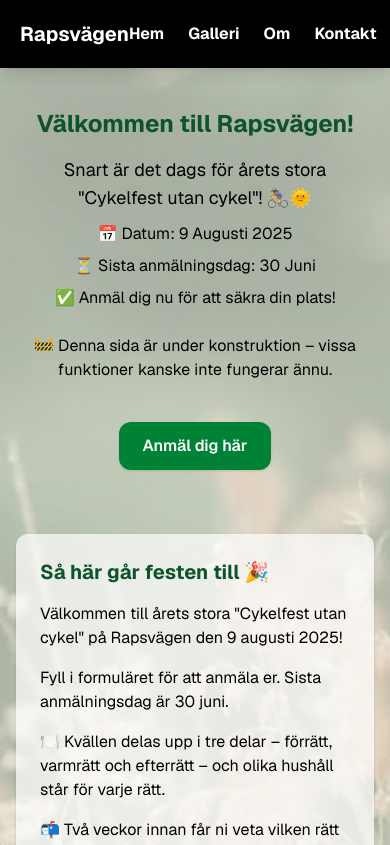
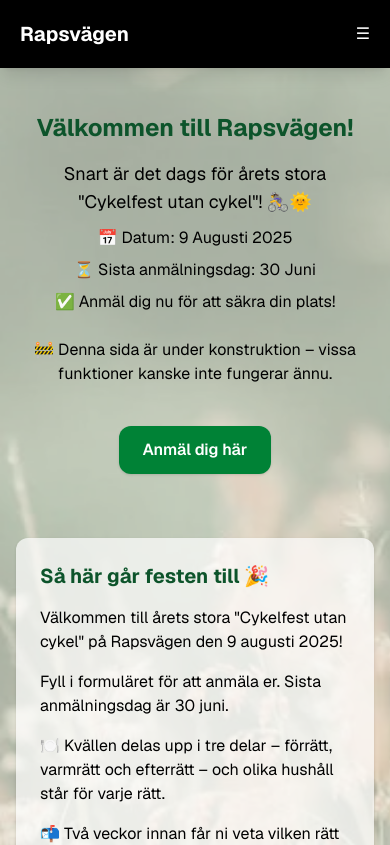
Before and after one commit to nellyolofsson/rapsvagen, a Next.js app in the folder rapsvagen/: page / in a window 390 px wide. Shown: the top 845 px of the page. Built offline with nearby package versions, Linux system fonts and the light colour scheme.

Commit message:
fixed kontkat

```diff
--- a/rapsvagen/src/app/componetns/Navbar.tsx
+++ b/rapsvagen/src/app/componetns/Navbar.tsx
@@ -1,17 +1,41 @@
+'use client';
 import Link from 'next/link';
-
+import { useState } from 'react';
 
 const Navbar = () => {
+  const [isOpen, setIsOpen] = useState(false);
+
   return (
-    <nav className="fixed top-0 left-0 w-full p-5 bg-black text-white backdrop-blur-md flex justify-between items-center z-10 shadow-lg relative">
-      <h2 className="text-xl font-bold">Rapsvägen</h2>
-      <div className="space-x-6 text-base">
-        <Link href="/" className="hover:underline font-bold">Hem</Link>
-        <Link href="/galleri" className="hover:underline font-bold">Galleri</Link>
-        <Link href="/om" className="hover:underline font-bold">Om</Link>
-        <Link href="#kontakt" className="hover:underline font-bold transition-all duration-300">Kontakt
-        </Link>
+    <nav className="fixed top-0 left-0 w-full p-5 bg-black text-white backdrop-blur-md z-10 shadow-lg">
+      <div className="flex justify-between items-center">
+        <h2 className="text-xl font-bold">Rapsvägen</h2>
+
+        {/* Desktop links */}
+        <div className="hidden md:flex space-x-6 text-base">
+          <Link href="/" className="hover:underline font-bold">Hem</Link>
+          <Link href="/galleri" className="hover:underline font-bold">Galleri</Link>
+          <Link href="/om" className="hover:underline font-bold">Om</Link>
+          <Link href="#kontakt" className="hover:underline font-bold">Kontakt</Link>
+        </div>
+
+        {/* Mobile menu button */}
+        <button
+          onClick={() => setIsOpen(!isOpen)}
+          className="md:hidden text-white focus:outline-none"
+        >
+          ☰
+        </button>
       </div>
+
+      {/* Mobile dropdown menu */}
+      {isOpen && (
+        <div className="md:hidden mt-4 space-y-2 text-center">
+          <Link href="/" className="block hover:underline font-bold" onClick={() => setIsOpen(false)}>Hem</Link>
+          <Link href="/galleri" className="block hover:underline font-bold" onClick={() => setIsOpen(false)}>Galleri</Link>
+          <Link href="/om" className="block hover:underline font-bold" onClick={() => setIsOpen(false)}>Om</Link>
+          <Link href="#kontakt" className="block hover:underline font-bold" onClick={() => setIsOpen(false)}>Kontakt</Link>
+        </div>
+      )}
     </nav>
   );
 };
--- a/rapsvagen/src/app/page.tsx
+++ b/rapsvagen/src/app/page.tsx
@@ -21,7 +21,7 @@ export default function Home() {
 
       <Navbar />
 
-      <div className="text-center min-h-screen px-4 py-10 bg-yellow-50/60">
+      <div className="text-center min-h-screen px-4 py-10 bg-yellow-50/60 pt-28">
         <h1 className="text-2xl sm:text-3xl md:text-4xl text-green-900 font-bold mb-4">
           Välkommen till Rapsvägen!
         </h1>
```
